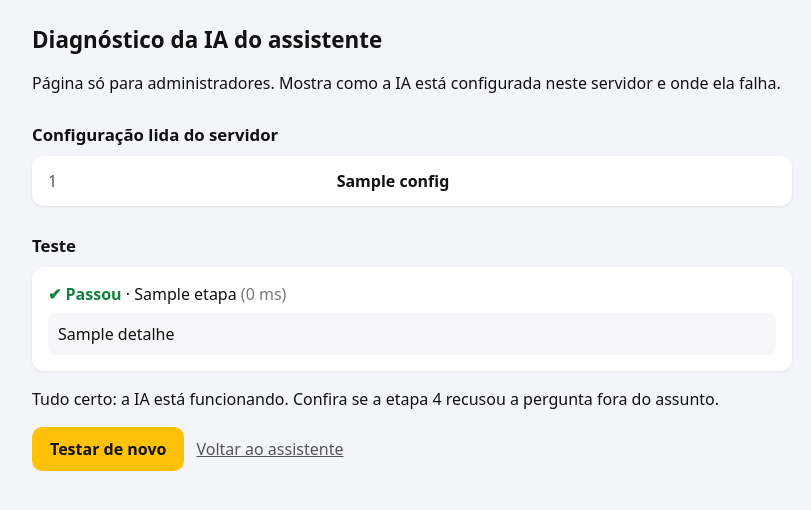
After one commit to rianzitos/SystemFluxe, a PHP site: the page made by app/views/assistente_diagnostico.php in a window 1280 px wide. The commit adds this page. Shown: the top 510 px of the page, without its empty margins (228-1039 px from the left). Run offline with PHP 8.4, Linux system fonts and the light colour scheme; tables that the repository leaves empty hold one stand-in row (values such as "Sample post"); the template is opened without the code that fills it: most values are stand-ins (such as "Sample title", 1, 10 or a date in 2020); data that the repository does not hold is empty; some libraries are stand-ins or nearby versions.

Commit message:
Assistente IA: mostra por que a IA falhou e cria a página de diagnóstico
Quando a chamada à IA falhava, o chat caía em silêncio no modo básico
("Não entendi bem a pergunta"), sem como descobrir a causa.

- O chat agora avisa que usou o modo básico; o administrador vê o motivo
  em português (chave inválida, cota gratuita, modelo, rede, ferramentas
  recusadas...) e o que fazer. Falhas também vão para storage/ia/erros.log.
- Nova página /assistente/diagnostico (só administrador): mostra a
  configuração lida do servidor (chave mascarada) e testa 4 etapas contra a
  IA, parando na primeira que falhar.
- Pedido à IA mais enxuto (sem max_tokens; tool_choice só na última
  rodada), para reduzir recusas por parâmetros que o provedor não aceita.
- Testado contra o Gemini real com chave falsa (rede, formato do erro,
  aviso, página) e contra a API simulada (caminho feliz).

Co-Authored-By: Claude Sonnet 5.5 <noreply@anthropic.com>
Claude-Session: https://claude.ai/code/session_018nEVsErVxGN3UgdKVMx2k6

```diff
--- a/app/routes/web.php
+++ b/app/routes/web.php
@@ -219,6 +219,10 @@ if ($uri === '/') {
     (new DemandaController())->exibir();
 // Assistente virtual: tela de chat com previsões calculadas em PHP.
 
+} elseif ($uri === '/assistente/diagnostico') {
+    (new DemandaController())->diagnosticar();
+// Teste passo a passo da IA do assistente (só administrador): mostra onde ela falha.
+
 } elseif ($uri === '/assistente/perguntar' && $metodo === 'POST') {
     (new DemandaController())->perguntar();
 // Endpoint JSON do chat (valida sessão e token CSRF dentro do controller).
--- /dev/null
+++ b/app/views/assistente_diagnostico.php
@@ -0,0 +1,75 @@
+<?php
+// Renderizada por DemandaController::diagnosticar() (rota /assistente/diagnostico, só administrador).
+if (!isset($config)) {
+    header('Location: /assistente');
+    exit;
+}
+$e = fn($v) => htmlspecialchars((string) $v, ENT_QUOTES, 'UTF-8');
+$cor = ['ok' => '#15803d', 'aviso' => '#b45309', 'erro' => '#b91c1c'];
+?>
+<!DOCTYPE html>
+<html lang="pt-BR">
+
+<head>
+    <meta charset="UTF-8">
+    <meta name="viewport" content="width=device-width, initial-scale=1.0">
+    <meta name="robots" content="noindex">
+    <title>Diagnóstico da IA · SICAPDA</title>
+    <style>
+        body { font-family: system-ui, -apple-system, "Segoe UI", sans-serif; margin: 0; padding: 24px 16px; background: #f4f5f8; color: #111; }
+        main { max-width: 760px; margin: 0 auto; }
+        h1 { font-size: 1.4rem; margin: 0 0 4px; }
+        h2 { font-size: 1.05rem; margin: 28px 0 10px; }
+        p, li { line-height: 1.5; }
+        .card { background: #fff; border-radius: 12px; padding: 4px 16px; box-shadow: 0 1px 3px rgba(0,0,0,.08); }
+        .linha { display: flex; gap: 12px; padding: 10px 0; border-bottom: 1px solid #eee; }
+        .linha:last-child { border-bottom: 0; }
+        .rotulo { flex: 0 0 38%; color: #555; }
+        .valor { flex: 1; word-break: break-word; font-weight: 600; }
+        .etapa { padding: 12px 0; border-bottom: 1px solid #eee; }
+        .etapa:last-child { border-bottom: 0; }
+        .etapa pre { white-space: pre-wrap; background: #f6f6f8; border-radius: 8px; padding: 10px; margin: 8px 0 0; font: inherit; }
+        .botao { display: inline-block; background: #ffc107; color: #111; font-weight: 700; padding: 10px 18px; border-radius: 10px; text-decoration: none; }
+        .sec { color: #555; margin-left: 12px; }
+    </style>
+</head>
+
+<body>
+    <main>
+        <h1>Diagnóstico da IA do assistente</h1>
+        <p>Página só para administradores. Mostra como a IA está configurada neste servidor e onde ela falha.</p>
+
+        <h2>Configuração lida do servidor</h2>
+        <div class="card">
+            <?php foreach ($config as [$rotulo, $valor, $estado]): ?>
+                <div class="linha">
+                    <div class="rotulo"><?= $e($rotulo) ?></div>
+                    <div class="valor" style="color: <?= $cor[$estado] ?>"><?= $e($valor) ?></div>
+                </div>
+            <?php endforeach; ?>
+        </div>
+
+        <h2>Teste</h2>
+        <?php if ($etapas === null): ?>
+            <p>O teste faz de 3 a 5 chamadas reais à IA (usa um pouco da cota gratuita) e leva alguns segundos.</p>
+            <p><a class="botao" href="/assistente/diagnostico?testar=1">Testar a IA agora</a><a class="sec" href="/assistente">Voltar ao assistente</a></p>
+        <?php else: ?>
+            <div class="card">
+                <?php foreach ($etapas as $et): ?>
+                    <div class="etapa">
+                        <strong style="color: <?= $et['ok'] ? $cor['ok'] : $cor['erro'] ?>"><?= $et['ok'] ? '✔ Passou' : '✖ Falhou' ?></strong>
+                        · <?= $e($et['titulo']) ?> <span style="color:#777">(<?= (int) $et['ms'] ?> ms)</span>
+                        <pre><?= $e($et['detalhe']) ?></pre>
+                    </div>
+                <?php endforeach; ?>
+            </div>
+            <?php $falhou = array_filter($etapas, fn($x) => !$x['ok']); ?>
+            <p><?= $falhou
+                ? 'O teste parou na primeira etapa que falhou. Siga o que está escrito nela. Se não resolver, copie esta tela e envie.'
+                : 'Tudo certo: a IA está funcionando. Confira se a etapa 4 recusou a pergunta fora do assunto.' ?></p>
+            <p><a class="botao" href="/assistente/diagnostico?testar=1">Testar de novo</a><a class="sec" href="/assistente">Voltar ao assistente</a></p>
+        <?php endif; ?>
+    </main>
+</body>
+
+</html>
```
Also changed, not shown: app/controllers/DemandaController.php (+27 -0 lines), app/models/AssistenteDiagnostico.php (added, +78 -0 lines), app/models/AssistenteIA.php (+58 -10 lines), readme.md.
